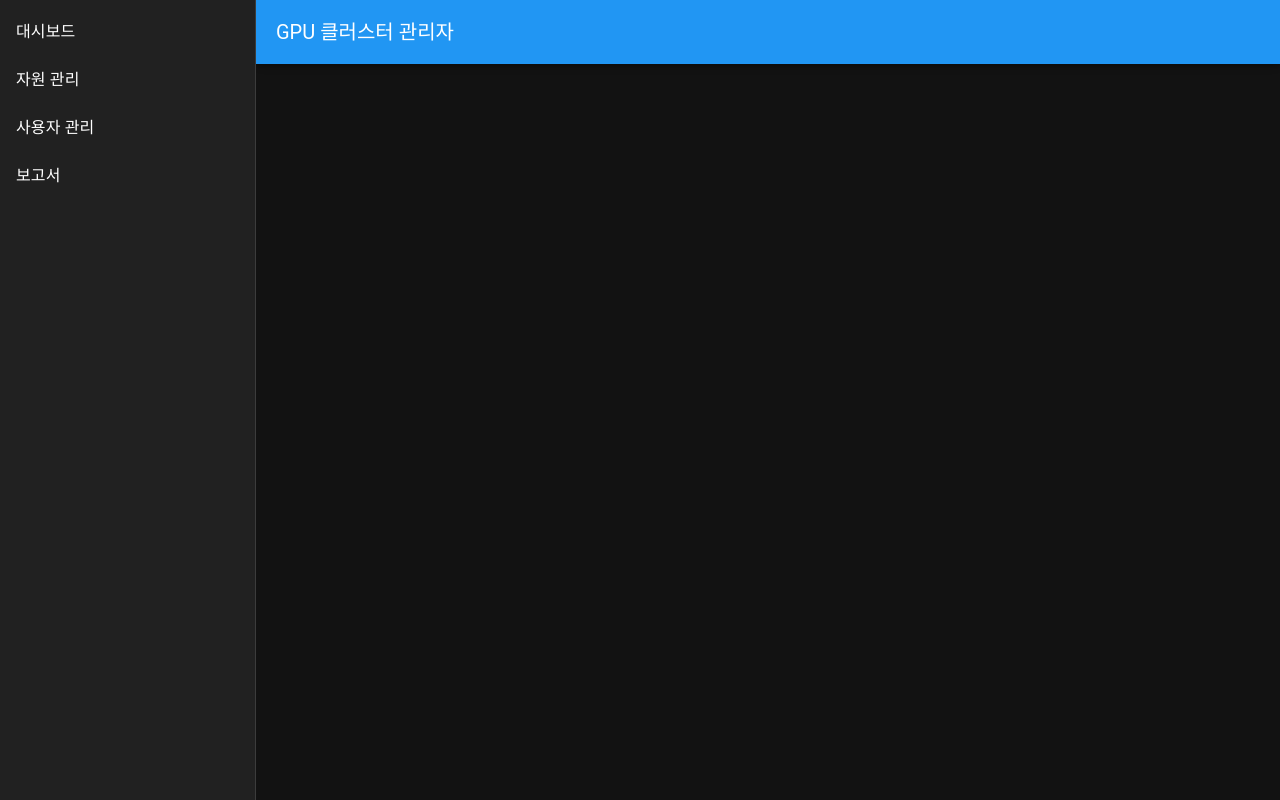
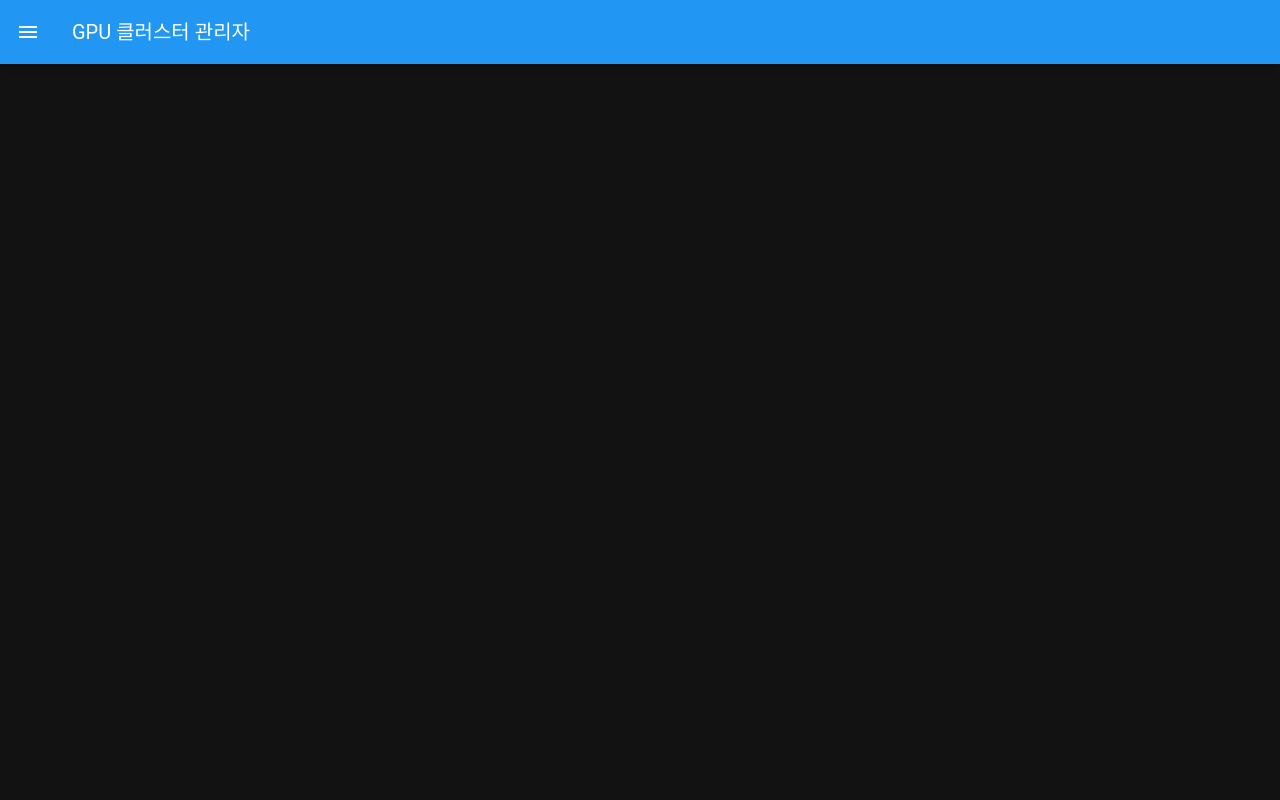
Before and after one commit to kimDDong/gpu-board, a Vue app: page / in a window 1280 px wide. Built offline with nearby package versions, Linux system fonts and the light colour scheme; a small style sheet from the web is missing.

Commit message:
Modify menu

```diff
--- a/src/App.vue
+++ b/src/App.vue
@@ -1,7 +1,11 @@
-<!-- App.vue -->
 <template>
   <v-app>
-    <v-navigation-drawer app>
+    <v-navigation-drawer
+      v-model="drawer"
+      app
+      :permanent="false"
+      :width="240"
+    >
       <v-list>
         <v-list-item
           v-for="item in menuList"
@@ -14,19 +18,21 @@
     </v-navigation-drawer>
 
     <v-app-bar app color="primary" dark>
+      <v-app-bar-nav-icon @click="drawer = !drawer" />
       <v-app-bar-title>GPU 클러스터 관리자</v-app-bar-title>
     </v-app-bar>
 
     <v-main>
-      <v-container>
         <router-view />
-      </v-container>
     </v-main>
   </v-app>
 </template>
 
 <script setup>
+import { ref } from 'vue'
 import { useRouter, useRoute } from 'vue-router'
+
+const drawer = ref(false)  // <- Toggle variable
 
 const router = useRouter()
 const route = useRoute()
@@ -41,6 +47,7 @@
 function navigate(path) {
  if (route.path !== path) {
     router.push(path)
+    drawer.value = false // 메뉴 클릭시 닫고 싶으면 이 줄 추가
   }
 }
 
```
